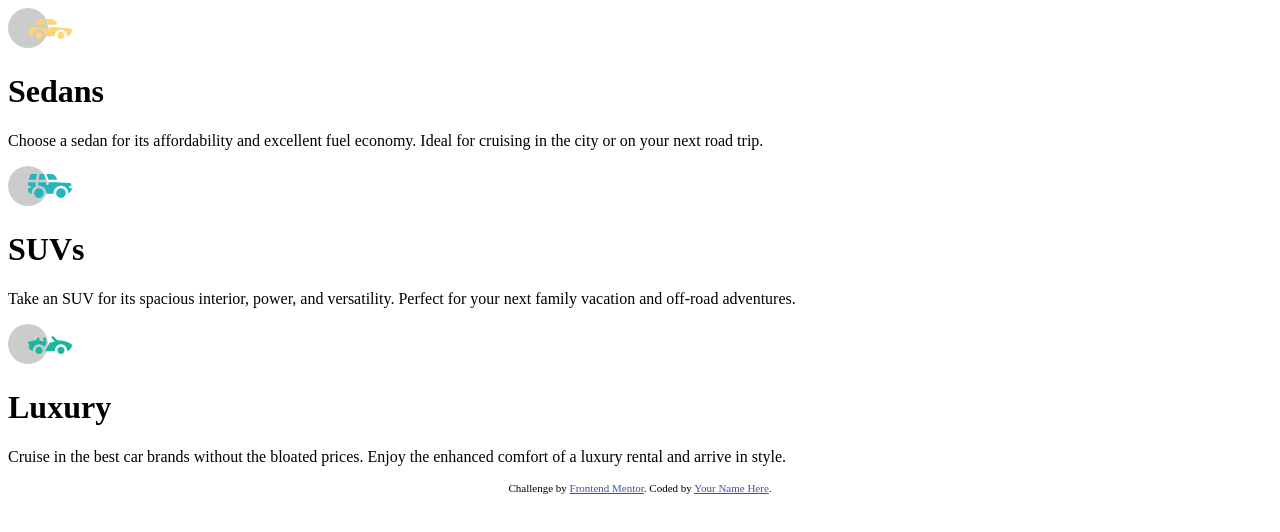
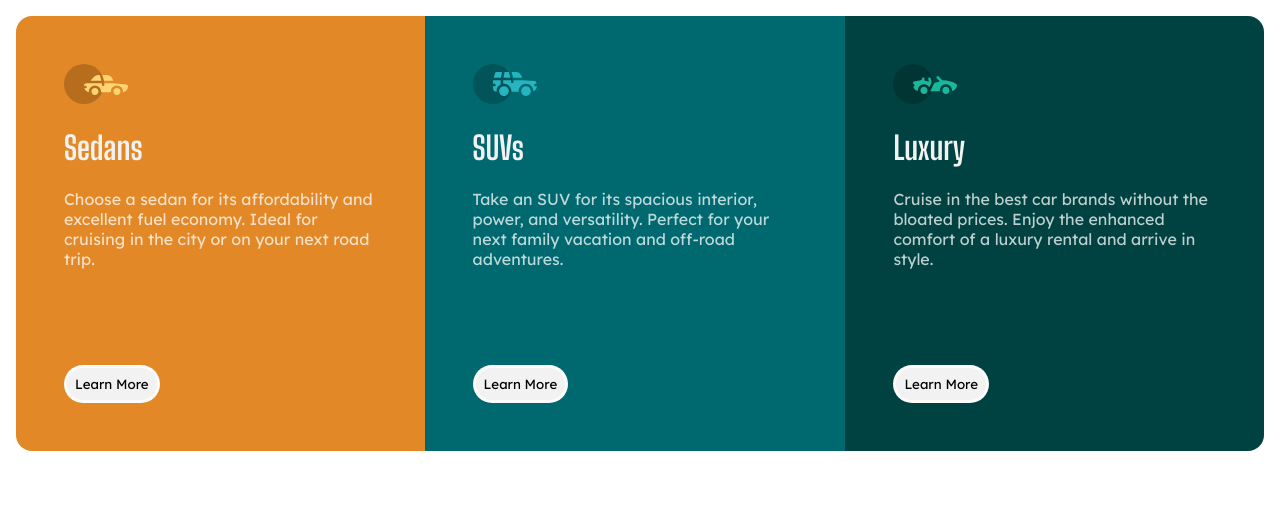
Before and after one commit to TheDrem94/3-column-preview-card-component-main, a plain HTML site: page index.html in a window 1280 px wide. Drawn offline with Linux system fonts and the light colour scheme.

Commit message:
update 28.11

```diff
--- a/index.html
+++ b/index.html
@@ -12,35 +12,33 @@
 
   <title>Frontend Mentor | 3-column preview card component</title>
 
-  <!-- Feel free to remove these styles or customise in your own stylesheet 👍 -->
-  <style>
-    .attribution { font-size: 11px; text-align: center; }
-    .attribution a { color: hsl(228, 45%, 44%); }
-  </style>
 </head>
 <body>
   <div class="container">
+    <div class="content">
       <div class="sedan-box">
         <img src="images/icon-sedans.svg" alt="">
         <h1>Sedans</h1>
         <p>Choose a sedan for its affordability and excellent fuel economy. Ideal for cruising in the city
         or on your next road trip.</p>
+        <button>Learn More</button>
       </div>
+
       <div class="suv-box">
         <img src="images/icon-suvs.svg" alt="">
         <h1>SUVs</h1>
         <p>Take an SUV for its spacious interior, power, and versatility. Perfect for your next family vacation
         and off-road adventures.</p>
+        <button>Learn More</button>
       </div>
+
       <div class="lux-box">
         <img src="images/icon-luxury.svg" alt="">
         <h1>Luxury</h1>
         <p>Cruise in the best car brands without the bloated prices. Enjoy the enhanced comfort of a luxury
         rental and arrive in style.</p>
+        <button>Learn More</button>
       </div>
-    <div class="attribution">
-      Challenge by <a href="https://www.frontendmentor.io?ref=challenge" target="_blank">Frontend Mentor</a>.
-      Coded by <a href="#">Your Name Here</a>.
     </div>
   </div>
 </body>
--- a/styles.css
+++ b/styles.css
@@ -9,3 +9,81 @@
     --fw-regular: 400;
     --fw-bold: 700
 }
+
+body {
+    display: flex;
+    justify-content: center;
+    padding: 1rem;
+    margin: 0;
+    font-family: Lexend Deca, Big Shoulders Display;
+}
+
+h1 {
+    font-family: Big Shoulders Display;
+    font-weight: var(--fw-bold);
+    color: var(--clr-light-gray);
+}
+
+p {
+    font-family: Lexend Deca;
+    font-weight: var(--fw-regular);
+    color: var(--clr-neutral-paragraph);
+}
+
+button {
+    font-family: Lexend Deca;
+    font-weight: var(--fw-regular);
+    background-color: var(--clr-light-gray);
+    border-radius: 3rem;
+    padding: 0.5rem;
+    border: 0.2rem solid var(--clr-neutral-paragraph);
+}
+
+button:hover {
+    cursor: pointer;
+    background-color: inherit;
+    color: var(--clr-neutral-paragraph);
+}
+
+.container {
+    display: flex;
+    flex-direction: column;
+    border-radius: 1rem;
+    max-width: 20rem;
+    overflow: hidden;
+}
+
+.sedan-box {
+    padding: 3rem;
+    background-color: var(--clr-primary-orange);
+}
+
+.suv-box {
+    padding: 3rem;
+    background-color: var(--clr-primary-cyan);
+    color: var(--clr-primary-cyan);
+}
+
+.lux-box {
+    padding: 3rem;
+    background-color: var(--clr-primary-dark-cyan);
+    color: var(--clr-primary-dark-cyan);
+}
+
+@media (min-width: 42em) {
+
+    button {
+        margin-top: 5rem;
+    }
+
+    .container {
+        display: flex;
+        max-width: 480rem;
+    }
+
+    .content {
+        display: flex;
+        flex-direction: row;
+        flex-grow: 0;
+    }
+}
```
Lines whose indentation alone changed are shown as unchanged.
